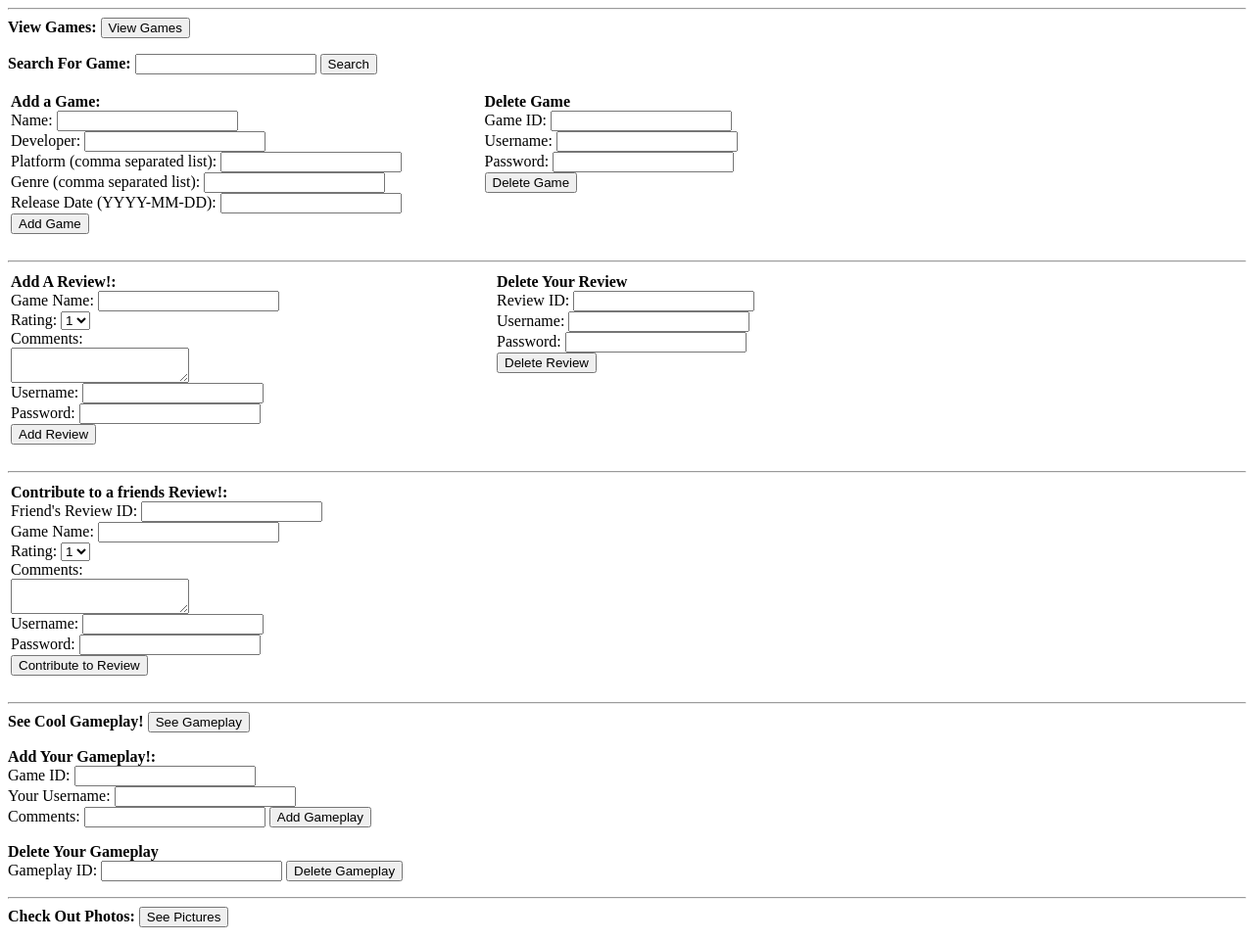
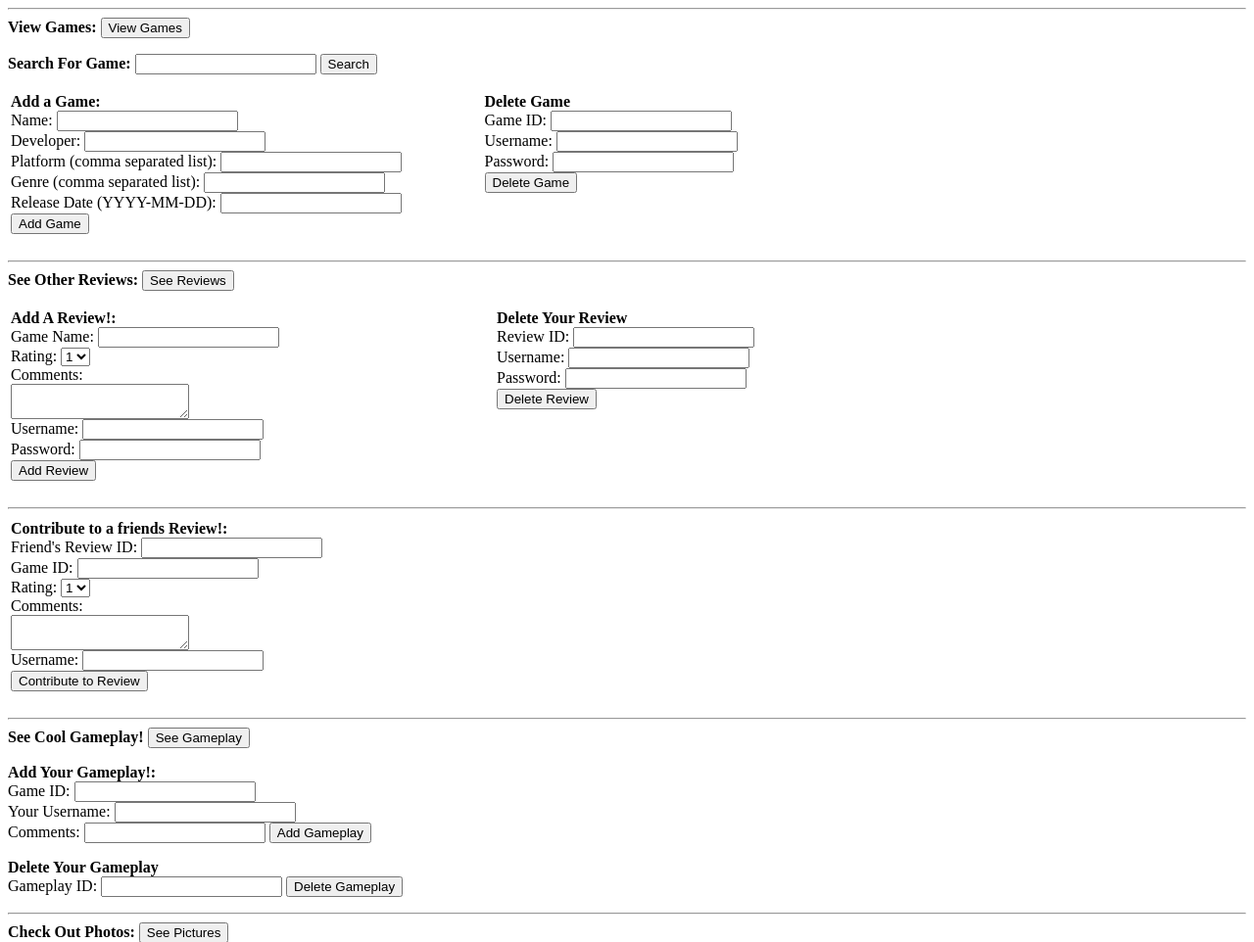
Before and after one commit to brycekeeton/CSE111Project, a PHP site: page /pages/Games.php in a window 1280 px wide. Shown: the top 962 px of the page at 98% size. Run offline with PHP 8.4, Linux system fonts and the light colour scheme.

Commit message:
View collab reviews works

```diff
--- a/pages/Games.php
+++ b/pages/Games.php
@@ -43,6 +43,9 @@
 				break;
 			case "Delete Photo":
 				deletePhoto($_POST['photo']);
+				break;
+			case "See Reviews":
+				viewReviews();
 				break;
 		}
 	}
@@ -156,6 +159,19 @@
 
 	}
 
+	function viewReviews(){
+		$location = '../data.sqlite';
+		$db = new SQLite3($location);
+		$sql = "SELECT ur_username, r_reviewID, r_gameID, r_rating, r_date, r_comments FROM User_Review, Review WHERE ur_reviewID = r_reviewID ORDER BY r_reviewID;";
+		$result = $db->query($sql);
+		echo("<div width=500 height=200 style='overflow-y=\'auto\''>");
+		while($row = $result->fetchArray(SQLITE3_ASSOC)){
+			echo($row['ur_username'] . ": ReviewID :". $row['r_reviewID'] ." Rating :" . $row['r_rating'] . " | " . $row['r_date'] . "<br> Comments: ". $row['r_comments'] ."<br>");
+		}
+		echo("</div>");
+// 			echo(": " . $row['r_date'] . "/ Score: <b>" . $row['r_rating'] . "</b></u><br>" . $row['r_comments'] . "<br><br>");
+	}
+
 
 	/*------------------------------------------DIVIDER----------------------------------------------*/
 
@@ -225,16 +241,16 @@
 
 		/*------------------------------------------DIVIDER----------------------------------------------*/
 
-		function addcollabReview($reviewID, $gameName, $rating, $comments, $username, $password){
+/*		function addcollabReview($reviewID, $gameID, $rating, $comments, $username){
 			$location = 'data.sqlite';
 			$db = new SQLite3($location);
-			$sql = "INSERT INTO  '" . $gameID . "', '" . $username . "', '" . $comments . "'";
+			$sql = "INSERT INTO Review SELECT theMax + 1 " . $gameID . "', '" . $rating . "', '" . $username . "', '" . $comments . "' ";
 			$result = $db->query($sql);
 			echo("Added your gameplay to the database!");
 			unset($db);
 		}
-
-
+// "INSERT INTO Review SELECT theMax+1, gid, " . $rating . ", substr(DATETIME('now'), 0, 11), '" . $comments . "' FROM (SELECT max(r_reviewID) as theMax FROM Review), (SELECT g_gameID as gid FROM vgData WHERE g_name = '" . $gameName . "');";
+*/
 ?>
 
 <html>
@@ -275,7 +291,7 @@
 			<input type="submit" name="queryType" value="Delete Game">
 		</form></td></tr></table>
 		<hr>
-
+		<form method="post"><b>See Other Reviews:</b> <input type="submit" name="queryType" value="See Reviews"></form>
 		<table width=975px><tr><td>
 		<b>Add A Review!:</b>
 		<form method = "post">
@@ -305,7 +321,7 @@
 		<b>Contribute to a friends Review!:</b>
 		<form method = "post">
 			Friend's Review ID: <input type = text name = "reviewID"> <br>
-			Game Name: <input type="text" name="gameName"> <br>
+			Game ID: <input type="text" name="gameID"> <br>
 			<label for="rating">Rating:</label>
 			<select id="rating" name="rating">
   			<option value="1">1</option>
@@ -316,7 +332,6 @@
 			</select> <br>
 			Comments: <br><textarea name="comments"></textarea><br>
 			Username: <input type="text" name="username"><br>
-			Password: <input type="password" name="password"><br>
 			<input type="submit" name="queryType" value="Contribute to Review">
 		</form></td><td></table>
 
```
